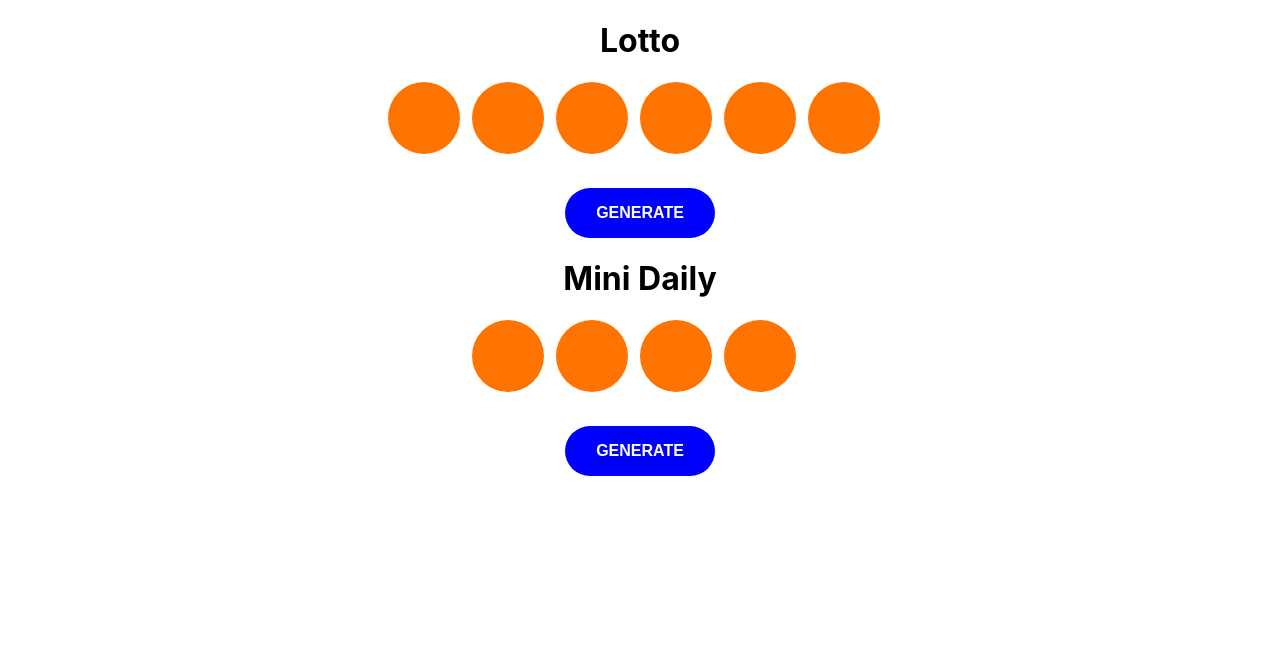
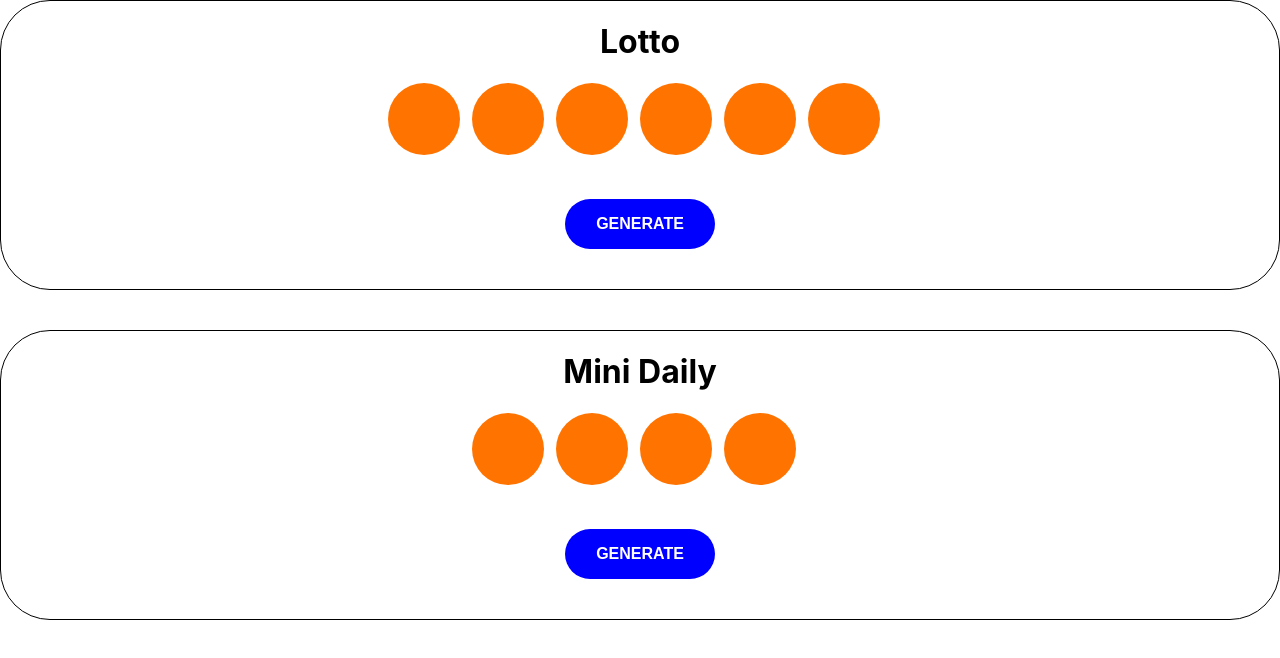
Before and after one commit to branaust/section-8, a React (Create React App) app: page / in a window 1280 px wide. Shown: the top 658 px of the page. Built offline with nearby package versions, Linux system fonts and the light colour scheme.

Commit message:
complete

```diff
--- a/src/Lottery.css
+++ b/src/Lottery.css
@@ -10,9 +10,12 @@
     font-size: 16px;
     font-weight: bold;
     text-align: center;
-    margin-top: 30px;
+    margin-top: 40px;
+    margin-bottom: 40px;
 }
 
 .Lotto-Container{
-
+    border: 1px solid black;
+    border-radius: 50px;
+    margin-bottom: 40px;
 }
--- a/src/Lottery.js
+++ b/src/Lottery.js
@@ -28,7 +28,7 @@ class Lottery extends Component {
         return (
             <div className='Lotto-Container'>
                 <h1>{this.props.title}</h1>
-                <div>
+                <div className='Lotto-Border'>
                     {this.state.nums.map(n => <Ball num={n} />)}
                 </div>
                 <button onClick={this.handleClick} className="Lotto-Btn">GENERATE</button>
```
Also changed, not shown: 1 other file (tests, documents, lock files or other folders).
